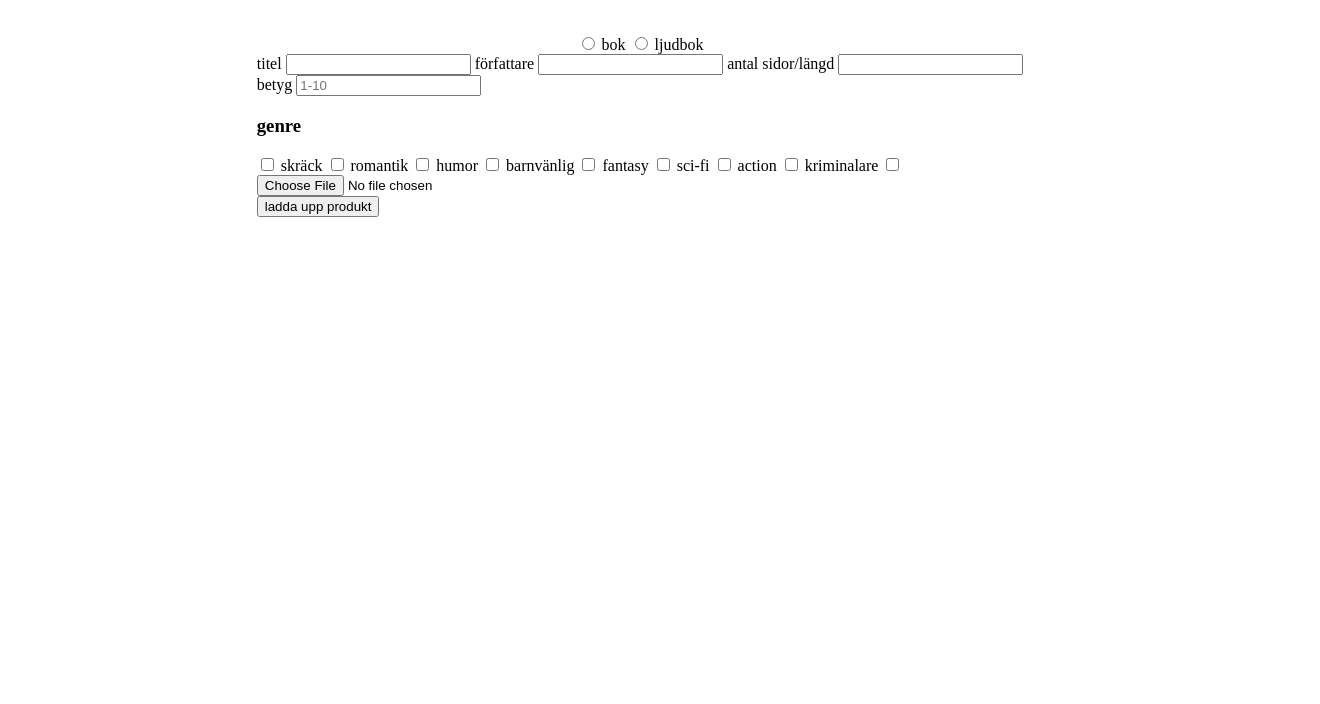
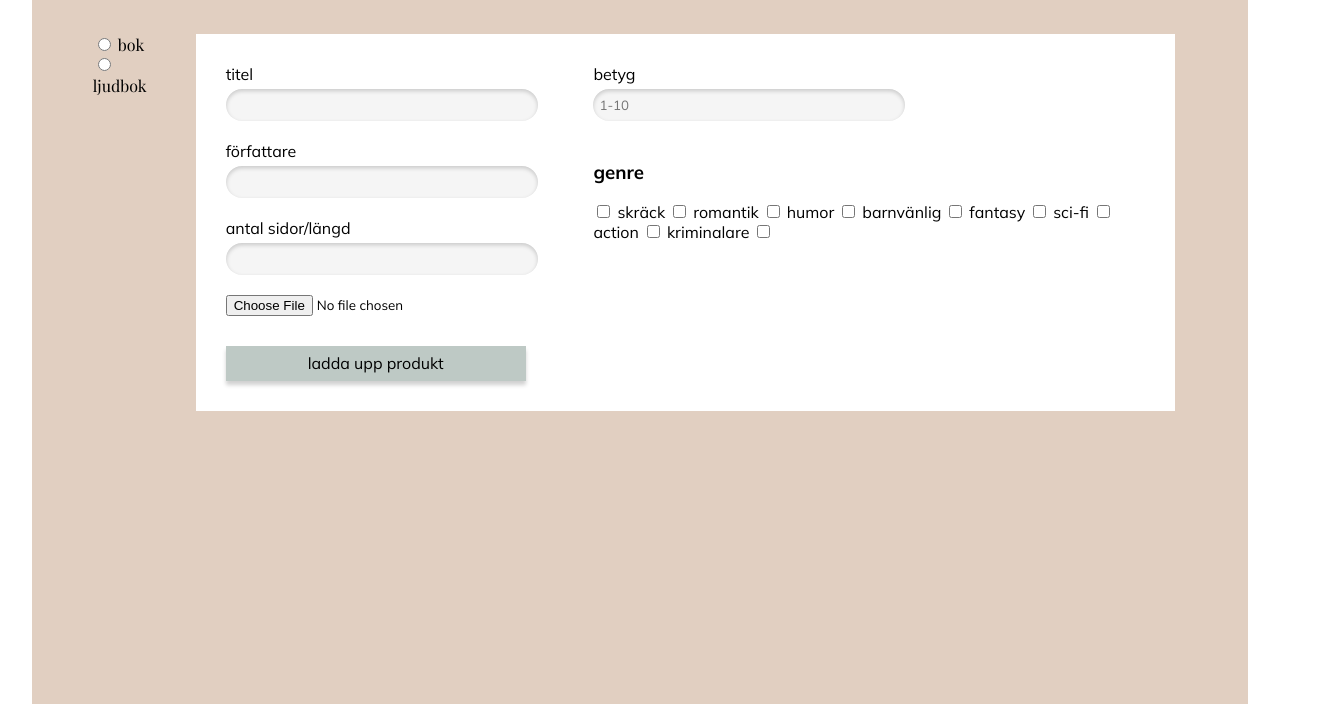
Before and after one commit to jennieisa/bookducks, a plain HTML site: page frontend/add_new_prod_page.html in a window 1280 px wide. Shown: the part 357-1061 px from the top of the page, 1320 px wide, since content can reach past the window. Before the commit the page ends 800 px from the top, so only its background shows below. Drawn offline with nearby package versions, Linux system fonts and the light colour scheme.

Commit message:
added style to the create prodoct page

```diff
--- a/frontend/add_new_prod_page.html
+++ b/frontend/add_new_prod_page.html
@@ -25,53 +25,61 @@
             <h1>bookducks</h1>
         </a>
     </header>
-    <main>
+    <main class="addNewProdWrapper">
         <h2>lägg till produkt</h2>
-        <section>
-            <input type="radio">
+        <article class="addNewProdContentWrapper">
+            <section class="radioBtnSection">
+                <div>
+                    <input type="radio" name="typeOfProd">
                     <label for="">bok</label>
-            <input type="radio">
+                </div>
+                <div>
+                    <input type="radio" name="typeOfProd">
                     <label for="">ljudbok</label>
+                </div>
             </section>
             <article>
-            <form action="">
+                <form action="" class="addNewProdForm">
+                    <div class="twoSections">
+                        <section class="firstSection">
+                            <label for="" class="labelStyle">titel</label>
+                            <input type="text" class="inputStyle">
+                            <label for="" class="labelStyle">författare</label>
+                            <input type="text" class="inputStyle">
+                            <label for="" class="labelStyle">antal sidor/längd</label>
+                            <input type="number" class="inputStyle">
+                        </section>
+                        <section class="secondSection">
+                            <label for="" class="labelStyle">betyg</label>
+                            <input type="number" placeholder="1-10" class="inputStyle">
                             <section>
-                    <label for="">titel</label>
-                    <input type="text">
-                    <label for="">författare</label>
-                    <input type="text">
-                    <label for="">antal sidor/längd</label>
-                    <input type="number">
-                </section>
-                <section>
-                    <label for="">betyg</label>
-                    <input type="number" placeholder="1-10">
-                    <section>
-                        <h3>genre</h3>
+                                <h3 class="labelStyle">genre</h3>
                                 <input type="checkbox">
-                        <label for="">skräck</label>
+                                <label for="" class="labelStyle">skräck</label>
                                 <input type="checkbox">
-                        <label for="">romantik</label>
+                                <label for="" class="labelStyle">romantik</label>
                                 <input type="checkbox">
-                        <label for="">humor</label>
+                                <label for="" class="labelStyle">humor</label>
                                 <input type="checkbox">
-                        <label for="">barnvänlig</label>
+                                <label for="" class="labelStyle">barnvänlig</label>
                                 <input type="checkbox">
-                        <label for="">fantasy</label>
+                                <label for="" class="labelStyle">fantasy</label>
                                 <input type="checkbox">
-                        <label for="">sci-fi</label>
+                                <label for="" class="labelStyle">sci-fi</label>
                                 <input type="checkbox">
-                        <label for="">action</label>
+                                <label for="" class="labelStyle">action</label>
                                 <input type="checkbox">
-                        <label for="">kriminalare</label>
+                                <label for="" class="labelStyle">kriminalare</label>
                                 <input type="checkbox">
                             </section>
                         </section>
-                <section>
-                    <input type="file">
+                    </div>
+                    <section class="thirdSection">
+                        <input type="file" class="labelStyle">
                     </section>
-                <button>ladda upp produkt</button>
+                    <button class="buttonStyle">ladda upp produkt</button>
                 </form>
+            </article>
         </article>
     </main>
 </body>
--- a/frontend/style/style.scss
+++ b/frontend/style/style.scss
@@ -14,7 +14,7 @@ body {
     display: flex;
     flex-direction: column;
     align-items: center;
-    padding: 40px;
+    padding-top: 40px;
     padding-bottom: 80px;
 }
 
@@ -189,6 +189,63 @@ h2 {
     margin: 5px;
 }
 
+//Lägg till ny produkt sida
+
+.addNewProdWrapper {
+    background-color: $lightBeige;
+    width: 95vw;
+    height: 100vh;
+    display: flex;
+    flex-direction: column;
+
+    button {
+        background-color: $mintGreen;
+    }
+}
+
+.addNewProdContentWrapper {
+    width: 90%;
+    display: flex;
+    flex-direction: row;
+    justify-content: center;
+}
+
+.radioBtnSection {
+    label{
+        font-family: $serifFont;
+    }
+}
+
+.addNewProdForm {
+    background-color: white;
+    margin-left: 30px;
+    padding: 30px;
+    width: 90%;
+}
+
+.twoSections {
+    display:flex;
+    flex-direction: row;
+    width: 100%;
+    justify-content: space-between;
+
+    .firstSection {
+        display: flex;
+        flex-direction: column;
+    }
+
+    .secondSection {
+        width: 60%;
+        display: flex;
+        flex-direction: column;
+    }
+}
+
+.thirdSection {
+    margin-bottom: 30px;
+}
+
+
 //Style klasser
 
 .noLinkStyle {
```
Also changed, not shown: frontend/style/style.css, 1 other file. Lines whose indentation alone changed are shown as unchanged.
